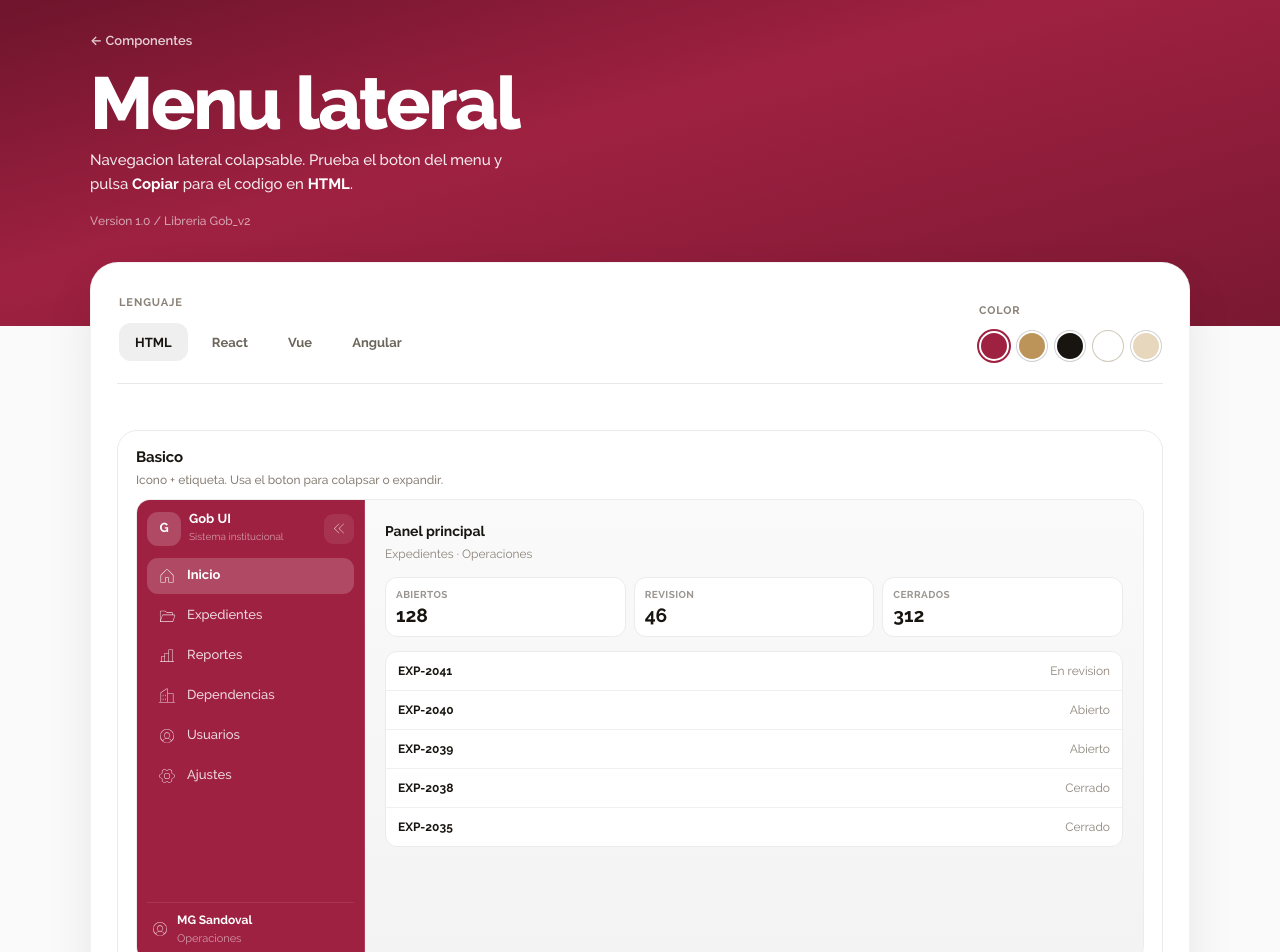
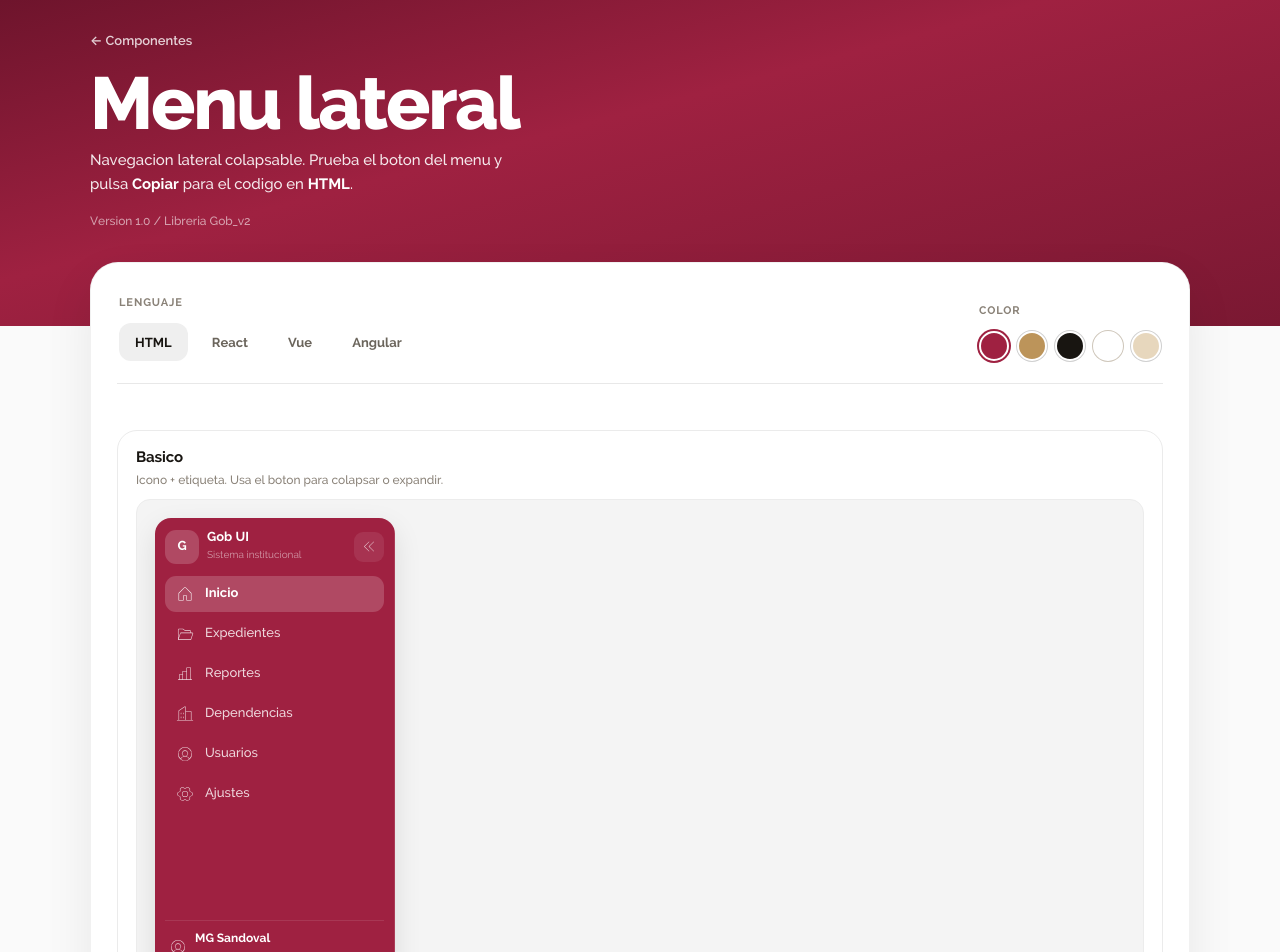
Before and after one commit to mariasan001/gob_ui, a Next.js app in the folder apps/web-next/: page /menu-lateral in a window 1280 px wide. Shown: the top 952 px of the page. Built offline with nearby package versions, Linux system fonts and the light colour scheme.

Commit message:
Muestra solo el Menu lateral en los previews
Quita el panel de contenido al lado para enfocar el nav.

Co-authored-by: mariasan001 <mariasan001@users.noreply.github.com>

```diff
--- a/apps/web-next/src/app/menu-lateral/menu-demo.tsx
+++ b/apps/web-next/src/app/menu-lateral/menu-demo.tsx
@@ -149,53 +149,6 @@ function NavItems({
   return <>{NAV.map(({ label, Icon, badge }) => renderItem(label, Icon, badge))}</>;
 }
 
-function StagePanel({ collapsed }: { collapsed: boolean }) {
-  return (
-    <div className={local.stageContent} aria-hidden="true">
-      <div className={local.stageHead}>
-        <strong>{collapsed ? 'Mas espacio de trabajo' : 'Panel principal'}</strong>
-        <span>Expedientes · Operaciones</span>
-      </div>
-      <div className={local.stageCards}>
-        <article>
-          <em>Abiertos</em>
-          <b>128</b>
-        </article>
-        <article>
-          <em>Revision</em>
-          <b>46</b>
-        </article>
-        <article>
-          <em>Cerrados</em>
-          <b>312</b>
-        </article>
-      </div>
-      <div className={local.stageList}>
-        <div>
-          <strong>EXP-2041</strong>
-          <span>En revision</span>
-        </div>
-        <div>
-          <strong>EXP-2040</strong>
-          <span>Abierto</span>
-        </div>
-        <div>
-          <strong>EXP-2039</strong>
-          <span>Abierto</span>
-        </div>
-        <div>
-          <strong>EXP-2038</strong>
-          <span>Cerrado</span>
-        </div>
-        <div>
-          <strong>EXP-2035</strong>
-          <span>Cerrado</span>
-        </div>
-      </div>
-    </div>
-  );
-}
-
 export function MenuDemo({
   example,
   tone,
@@ -215,7 +168,6 @@ export function MenuDemo({
     collapsed;
 
   return (
-    <div className={local.stageFrame}>
     <gob-sidebar
       variant={variant}
       tone={tone}
@@ -234,7 +186,5 @@ export function MenuDemo({
       />
       <Footer collapsed={collapsed} showUser={showUser} />
     </gob-sidebar>
-      <StagePanel collapsed={collapsed} />
-    </div>
   );
 }
--- a/apps/web-next/src/app/menu-lateral/menu.module.css
+++ b/apps/web-next/src/app/menu-lateral/menu.module.css
@@ -64,113 +64,24 @@
 }
 
 .stage {
-  display: block;
+  display: flex;
+  align-items: stretch;
+  justify-content: flex-start;
   min-height: 460px;
-  padding: 0;
+  padding: 18px;
   border-radius: 14px;
   background: #f4f4f4;
   border: 1px solid #ececec;
   overflow: hidden;
 }
 
-.stageFrame {
-  display: grid;
-  grid-template-columns: auto minmax(0, 1fr);
-  min-height: 460px;
-  height: 460px;
-}
-
-.stageContent {
-  display: grid;
-  align-content: start;
-  gap: 14px;
-  padding: 22px 20px;
-  background: linear-gradient(180deg, #fafafa 0%, #f3f3f3 100%);
-  min-width: 0;
-}
-
-.stageHead {
-  display: grid;
-  gap: 2px;
-}
-
-.stageHead strong {
-  font-size: 14px;
-  font-weight: 700;
-  color: #181511;
-}
-
-.stageHead span {
-  font-size: 12px;
-  color: #8a8278;
-}
-
-.stageCards {
-  display: grid;
-  grid-template-columns: repeat(3, minmax(0, 1fr));
-  gap: 8px;
-}
-
-.stageCards article {
-  display: grid;
-  gap: 4px;
-  padding: 10px;
-  border-radius: 12px;
-  background: #fff;
-  border: 1px solid #ebebeb;
-}
-
-.stageCards em {
-  font-style: normal;
-  font-size: 10px;
-  font-weight: 700;
-  letter-spacing: 0.04em;
-  text-transform: uppercase;
-  color: #9a9590;
-}
-
-.stageCards b {
-  font-size: 1.2rem;
-  font-weight: 700;
-  color: #181511;
-  line-height: 1;
-}
-
-.stageList {
-  display: grid;
-  border-radius: 12px;
-  border: 1px solid #ebebeb;
-  background: #fff;
+.sidebar {
+  --gob-sidebar-width: 240px;
+  --gob-sidebar-collapsed-width: 76px;
+  height: 424px;
+  border-radius: 16px;
   overflow: hidden;
-}
-
-.stageList div {
-  display: flex;
-  justify-content: space-between;
-  gap: 10px;
-  padding: 10px 12px;
-  border-bottom: 1px solid #f0f0f0;
-  font-size: 12px;
-}
-
-.stageList div:last-child {
-  border-bottom: 0;
-}
-
-.stageList strong {
-  color: #181511;
-  font-weight: 700;
-}
-
-.stageList span {
-  color: #8a8278;
-}
-
-.sidebar {
-  --gob-sidebar-width: 228px;
-  --gob-sidebar-collapsed-width: 76px;
-  height: 100%;
-  overflow: hidden;
+  box-shadow: 0 10px 28px rgba(24, 21, 17, 0.1);
 }
 
 .sidebarRail {
@@ -450,16 +361,9 @@
 }
 
 @media (max-width: 640px) {
-  .stageFrame {
-    grid-template-columns: 1fr;
-    height: auto;
-  }
-
   .sidebar {
+    width: 100%;
+    --gob-sidebar-width: 100%;
     height: 420px;
   }
-
-  .stageContent {
-    border-top: 1px solid #ececec;
-  }
 }
```
Lines whose indentation alone changed are shown as unchanged.
